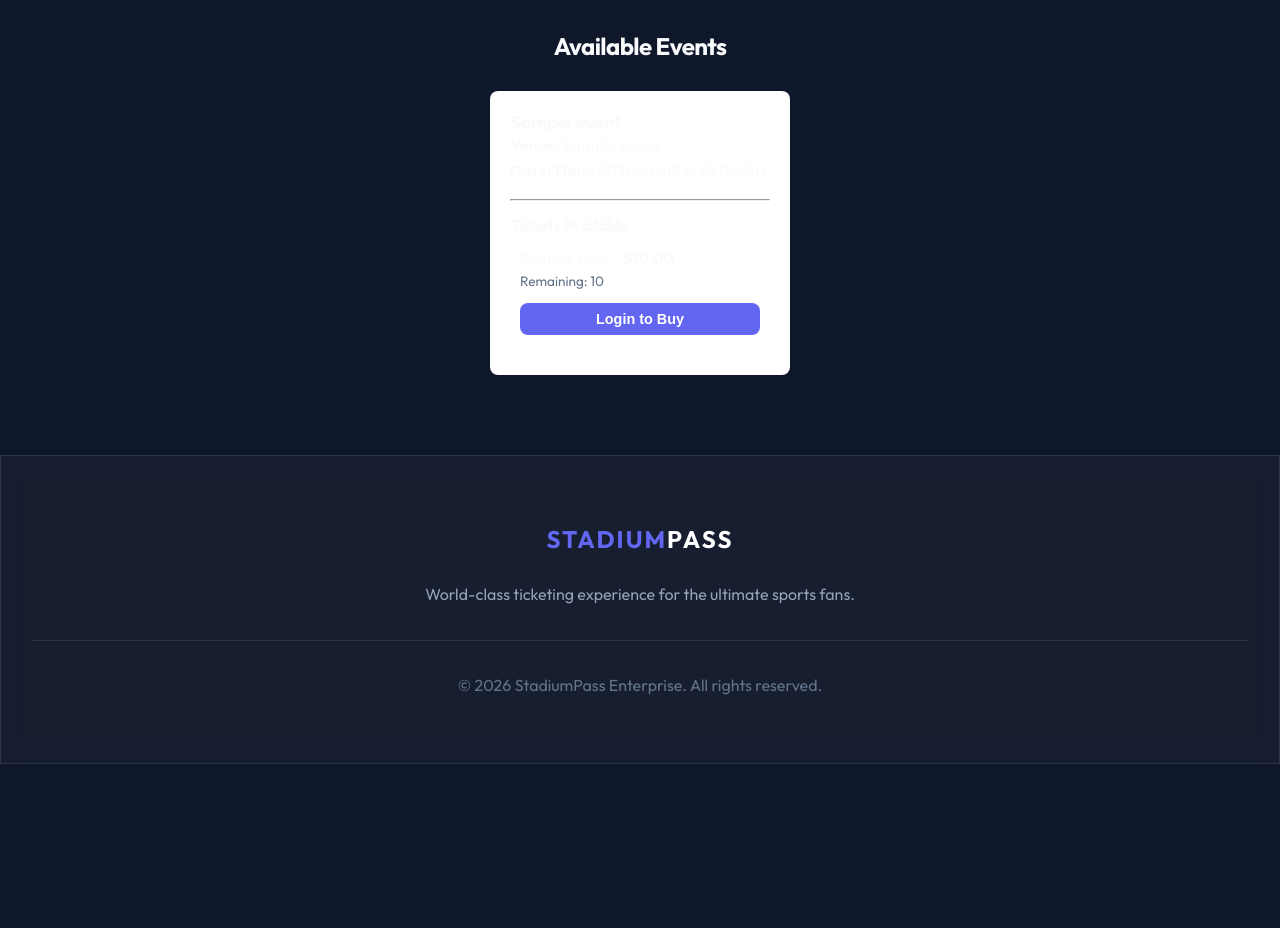
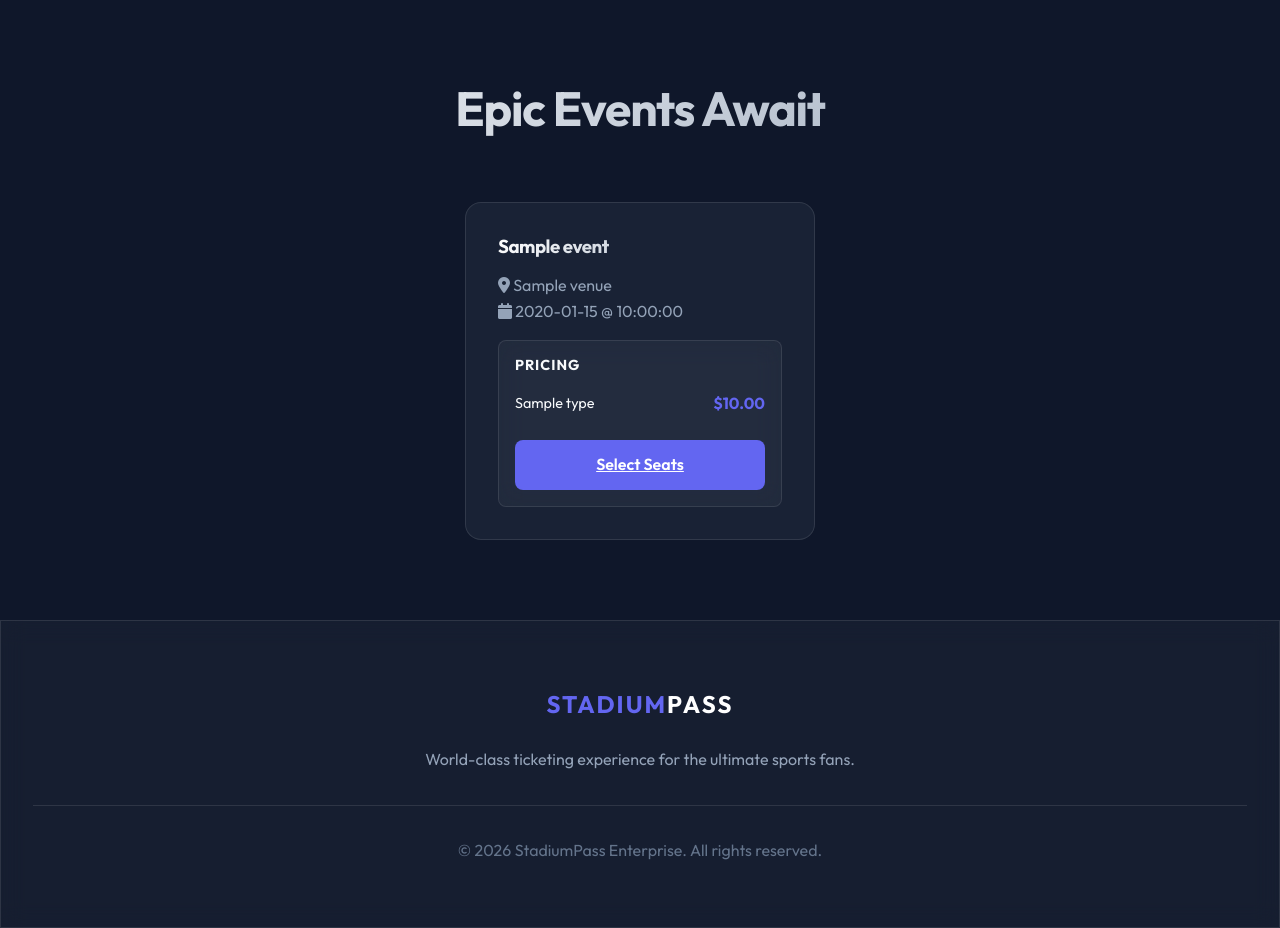
Before and after one commit to sumeya2419/stadium-ticket, a PHP site: page /events in a window 1280 px wide. Shown: the part 80-1008 px from the top of the page. Before the commit the page ends 844 px from the top, so only its background shows below. Run offline with PHP 8.4, Linux system fonts and the light colour scheme; tables that the repository leaves empty hold one stand-in row (values such as "Sample post").

Commit message:
ui(events): redesign events view with premium cards and integrated seat selection flow

```diff
--- a/views/public/events.php
+++ b/views/public/events.php
@@ -1,39 +1,32 @@
-<div class="events-container">
-    <h2 style="text-align:center; margin-bottom:30px;">Available Events</h2>
+<div class="events-container" style="padding-top: 3rem;">
+    <h1 class="gradient-text" style="text-align:center; margin-bottom:4rem; font-size: 3rem;">Epic Events Await</h1>
 
-    <div style="display:flex; flex-wrap:wrap; gap:20px; justify-content:center;">
+    <div style="display:flex; flex-wrap:wrap; gap:3rem; justify-content:center;">
         <?php foreach ($events as $event): ?>
             <?php if($event['status'] == 'scheduled'): ?>
-                <div style="width: 300px; background: #fff; border-radius: 8px; box-shadow: var(--card-shadow); padding: 20px;">
-                    <h3 style="color: var(--primary-color);"><?php echo htmlspecialchars($event['title']); ?></h3>
-                    <p><strong>Venue:</strong> <?php echo htmlspecialchars($event['venue_name']); ?></p>
-                    <p><strong>Date/Time:</strong> <?php echo $event['event_date'] . ' @ ' . $event['start_time']; ?></p>
-                    <hr style="margin: 15px 0;">
+                <div class="glass-card" style="width: 350px; padding: 2rem;">
+                    <h3 class="gradient-text"><?php echo \App\Core\Security::clean($event['title']); ?></h3>
+                    <p style="color: var(--text-secondary); margin: 1rem 0;">
+                        <i class="fa-solid fa-location-dot"></i> <?php echo \App\Core\Security::clean($event['venue_name']); ?><br>
+                        <i class="fa-solid fa-calendar"></i> <?php echo \App\Core\Security::clean($event['event_date']); ?> @ <?php echo \App\Core\Security::clean($event['start_time']); ?>
+                    </p>
 
-                    <h4>Tickets Available</h4>
-                    <?php if (isset($ticketsByEvent[$event['id']])): ?>
-                        <?php foreach($ticketsByEvent[$event['id']] as $ticket): ?>
-                            <div style="margin-bottom: 10px; padding: 10px; background: var(--light-bg); border-radius: 4px;">
-                                <p><?php echo htmlspecialchars($ticket['name']); ?> - <strong>$<?php echo $ticket['price']; ?></strong></p>
-                                <p style="font-size: 0.85rem; color: var(--text-muted);">Remaining: <?php echo $ticket['quantity_available']; ?></p>
-
-                                <?php if($ticket['quantity_available'] > 0): ?>
-                                    <form action="/checkout" method="POST" style="margin-top:10px;">
-                                        <input type="hidden" name="event_id" value="<?php echo $event['id']; ?>">
-                                        <input type="hidden" name="ticket_type_id" value="<?php echo $ticket['id']; ?>">
-                                        <input type="hidden" name="price" value="<?php echo $ticket['price']; ?>">
-                                        <button type="submit" class="btn btn-primary" style="width: 100%; font-size: 0.9em; padding: 8px;" <?php echo !isset($_SESSION['user_id']) ? 'disabled' : ''; ?>>
-                                            <?php echo !isset($_SESSION['user_id']) ? 'Login to Buy' : 'Buy Now (Mock)'; ?>
-                                        </button>
-                                    </form>
-                                <?php else: ?>
-                                    <span style="color: var(--danger); font-weight: bold;">Sold Out</span>
-                                <?php endif; ?>
-                            </div>
-                        <?php endforeach; ?>
-                    <?php else: ?>
-                        <p>No tickets listed yet.</p>
-                    <?php endif; ?>
+                    <div class="glass" style="padding: 1rem; border-radius: var(--radius-md);">
+                        <h4 style="font-size: 0.9rem; margin-bottom: 1rem; text-transform: uppercase; letter-spacing: 1px;">Pricing</h4>
+                        <?php if (isset($ticketsByEvent[$event['id']])): ?>
+                            <?php foreach($ticketsByEvent[$event['id']] as $ticket): ?>
+                                <div style="display: flex; justify-content: space-between; align-items: center; margin-bottom: 0.5rem;">
+                                    <span style="font-size: 0.9rem;"><?php echo \App\Core\Security::clean($ticket['name']); ?></span>
+                                    <span style="font-weight: 700; color: var(--primary);">$<?php echo $ticket['price']; ?></span>
+                                </div>
+                            <?php endforeach; ?>
+                            <a href="/select-seats?event_id=<?php echo $event['id']; ?>" class="btn btn-primary" style="width: 100%; margin-top: 1rem;">
+                                Select Seats
+                            </a>
+                        <?php else: ?>
+                            <p style="font-size: 0.8rem; color: var(--text-muted);">No tickets available yet.</p>
+                        <?php endif; ?>
+                    </div>
                 </div>
             <?php endif; ?>
         <?php endforeach; ?>
```
